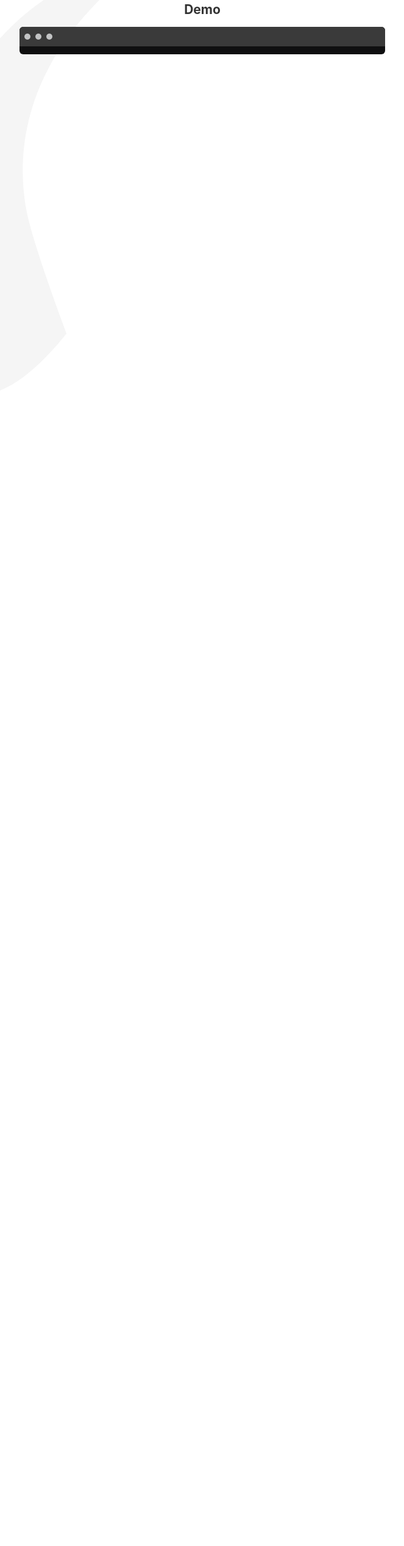
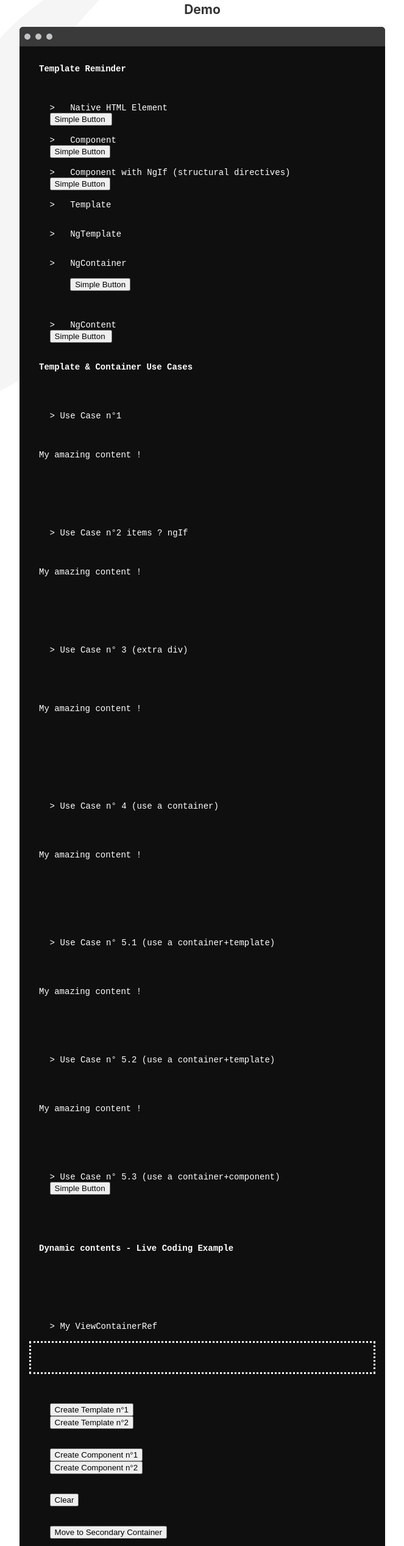
Before and after one commit to tdd-angular/templateref-viewcontainerref, an Angular app: page / in a window 1280 px wide. Shown: the part 151-2686 px from the top of the page at 61% size, without its empty margins (308-971 px from the left). Before the commit the page ends 800 px from the top, so only its background shows below. Built offline with nearby package versions, Linux system fonts and the light colour scheme.

Commit message:
fix: Enable all examples.

```diff
--- a/src/app/sandbox/sandbox.component.html
+++ b/src/app/sandbox/sandbox.component.html
@@ -1,10 +1,10 @@
 <!-- Template Reminder -->
-<!-- <app-example1>
+<app-example1>
     <button #view1>Simple Button {{checkView(view1, "Sandbox")}}</button>
-</app-example1> -->
+</app-example1>
 
 <!-- Template & Container Use Cases -->
-<!-- <app-example2></app-example2>  -->
+<app-example2></app-example2>
 
 <!-- Dynamic contents - Full -->
-<!-- <app-example3></app-example3> -->
+<app-example3></app-example3>
```
